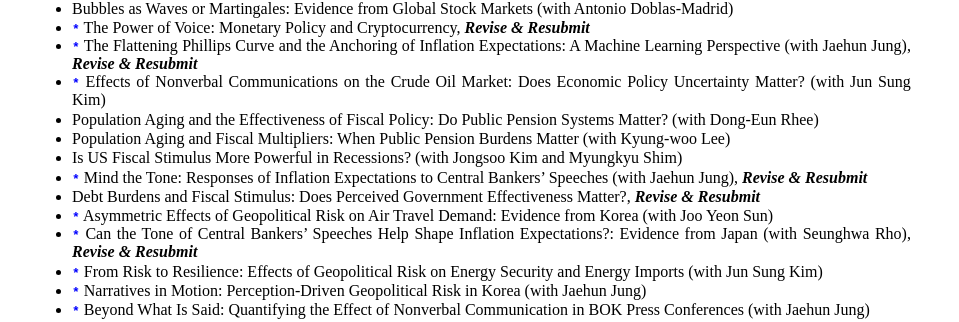
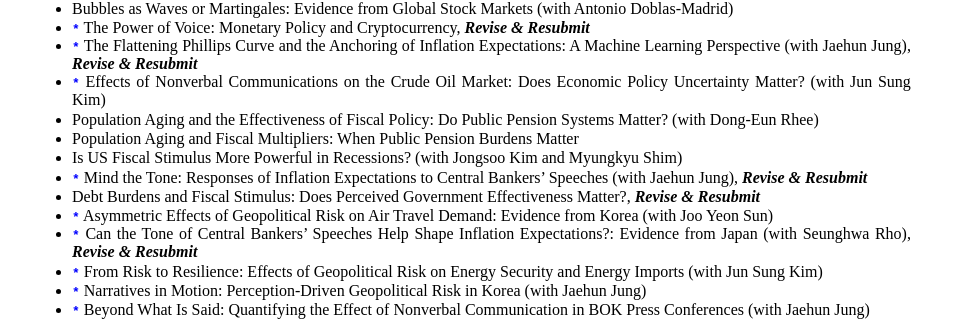
Before and after one commit to dooyeoncho/dooyeoncho.github.io, a Jekyll site: the page built from pages/research.html, in a window 1280 px wide. Shown: the part 1583-1905 px from the top of the page, without its empty margins (160-1119 px from the left). Built offline with Jekyll 4.4.1, drawn with Linux system fonts in a browser that asks for light colours.

Commit message:
Update research.html

```diff
--- a/pages/research.html
+++ b/pages/research.html
@@ -70,7 +70,7 @@
 		<span><li><code style="color : blue"><b>*</b></code> The Flattening Phillips Curve and the Anchoring of Inflation Expectations: A Machine Learning Perspective (with Jaehun Jung), <em property="italic"><b>Revise & Resubmit</b></em></li></span>
 		<span><li><code style="color : blue"><b>*</b></code> Effects of Nonverbal Communications on the Crude Oil Market: Does Economic Policy Uncertainty Matter? (with Jun Sung Kim)</li></span>
 		<span><li>Population Aging and the Effectiveness of Fiscal Policy: Do Public Pension Systems Matter? (with Dong-Eun Rhee)</li></span>
-		<span><li>Population Aging and Fiscal Multipliers: When Public Pension Burdens Matter (with Kyung-woo Lee)</li></span>
+		<span><li>Population Aging and Fiscal Multipliers: When Public Pension Burdens Matter</li></span>
 		<span><li>Is US Fiscal Stimulus More Powerful in Recessions? (with Jongsoo Kim and Myungkyu Shim)</li></span>
 		<span><li><code style="color : blue"><b>*</b></code> Mind the Tone: Responses of Inflation Expectations to Central Bankers’ Speeches (with Jaehun Jung), <em property="italic"><b>Revise & Resubmit</b></em></li></span>
 		<span><li>Debt Burdens and Fiscal Stimulus: Does Perceived Government Effectiveness Matter?, <em property="italic"><b>Revise & Resubmit</b></em></li></span>
```
